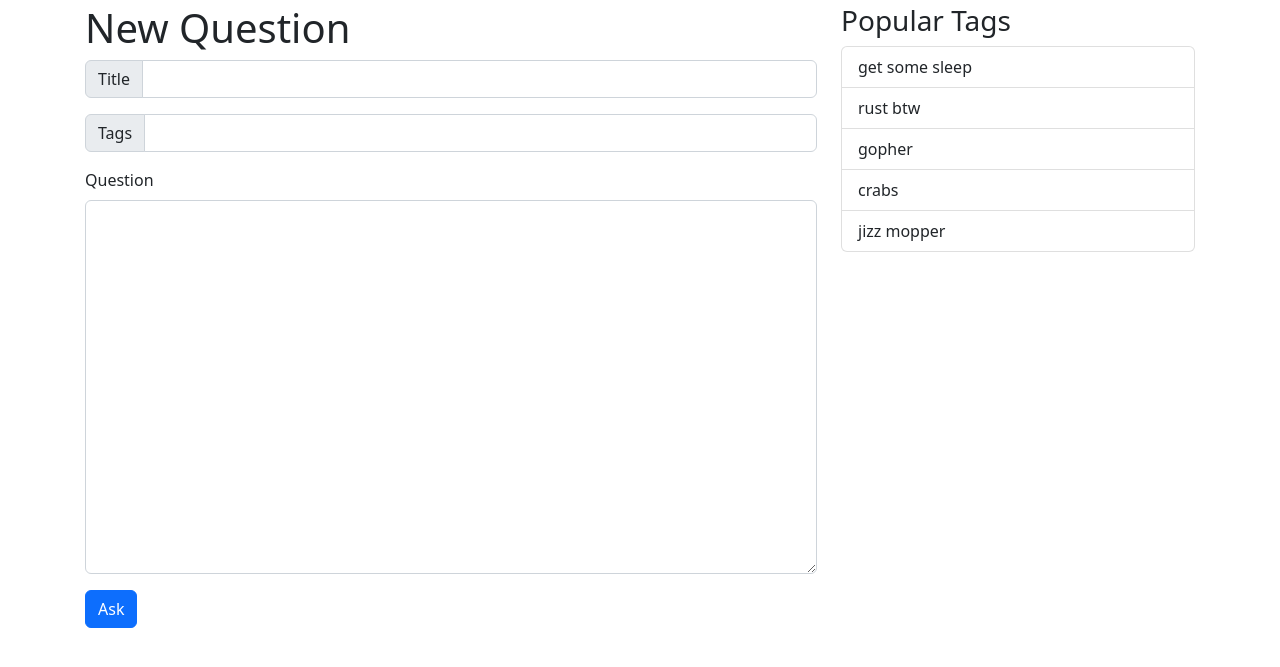
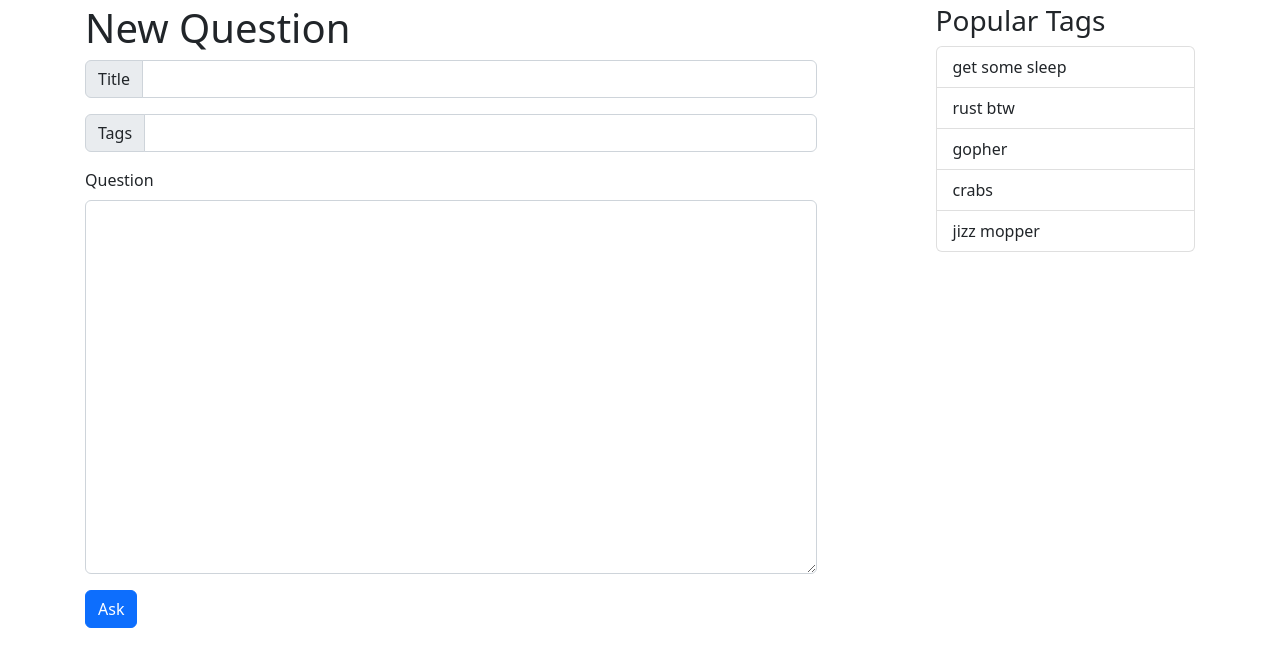
Before and after one commit to lostl1ght/button-overflow, a Python web app: template templates/ask.html in a window 1280 px wide. Shown: the part 56-723 px from the top of the page. Run offline with Jinja, Linux system fonts and the light colour scheme; the template is opened without the code that fills it, so the values that code supplies are empty.

Commit message:
Add margins

```diff
--- a/templates/ask.html
+++ b/templates/ask.html
@@ -77,7 +77,8 @@
             <button class="btn btn-primary">Ask</button>
           </div>
 
-          <div class="col-4">
+          <div class="col-1"></div>
+          <div class="col-3">
             <h3>Popular Tags</h3>
             <div class="list-group">
               <a href="#" class="list-group-item list-group-item-action">
--- a/templates/base.html
+++ b/templates/base.html
@@ -60,7 +60,8 @@
         <div class="row">
           <div class="col-8"></div>
 
-          <div class="col-4">
+          <div class="col-1"></div>
+          <div class="col-3">
             <h3>Popular Tags</h3>
             <div class="list-group">
               <a href="#" class="list-group-item list-group-item-action">
--- a/templates/index.html
+++ b/templates/index.html
@@ -181,7 +181,8 @@
               </div>
             </div>
           </div>
-          <div class="col-4">
+          <div class="col-1"></div>
+          <div class="col-3">
             <h3>Popular Tags</h3>
             <div class="list-group">
               <a href="#" class="list-group-item list-group-item-action">
--- a/templates/login.html
+++ b/templates/login.html
@@ -84,7 +84,8 @@
             </div>
           </div>
 
-          <div class="col-4">
+          <div class="col-1"></div>
+          <div class="col-3">
             <h3>Popular Tags</h3>
             <div class="list-group">
               <a href="#" class="list-group-item list-group-item-action">
--- a/templates/question.html
+++ b/templates/question.html
@@ -257,7 +257,8 @@
           </div>
         </div>
 
-        <div class="col-4">
+        <div class="col-1"></div>
+        <div class="col-3">
           <h3>Popular Tags</h3>
           <div class="list-group">
             <a href="#" class="list-group-item list-group-item-action">
```
